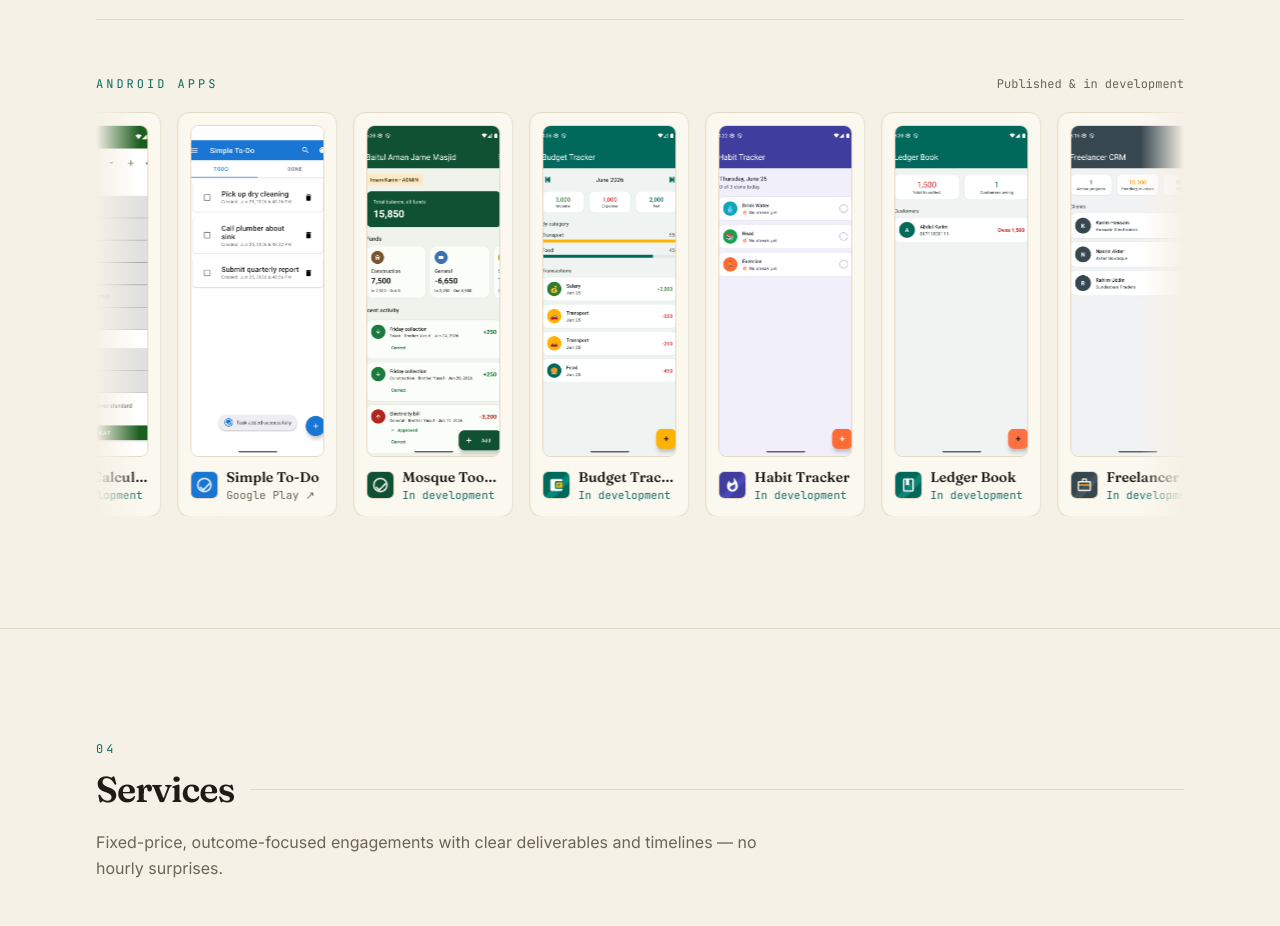
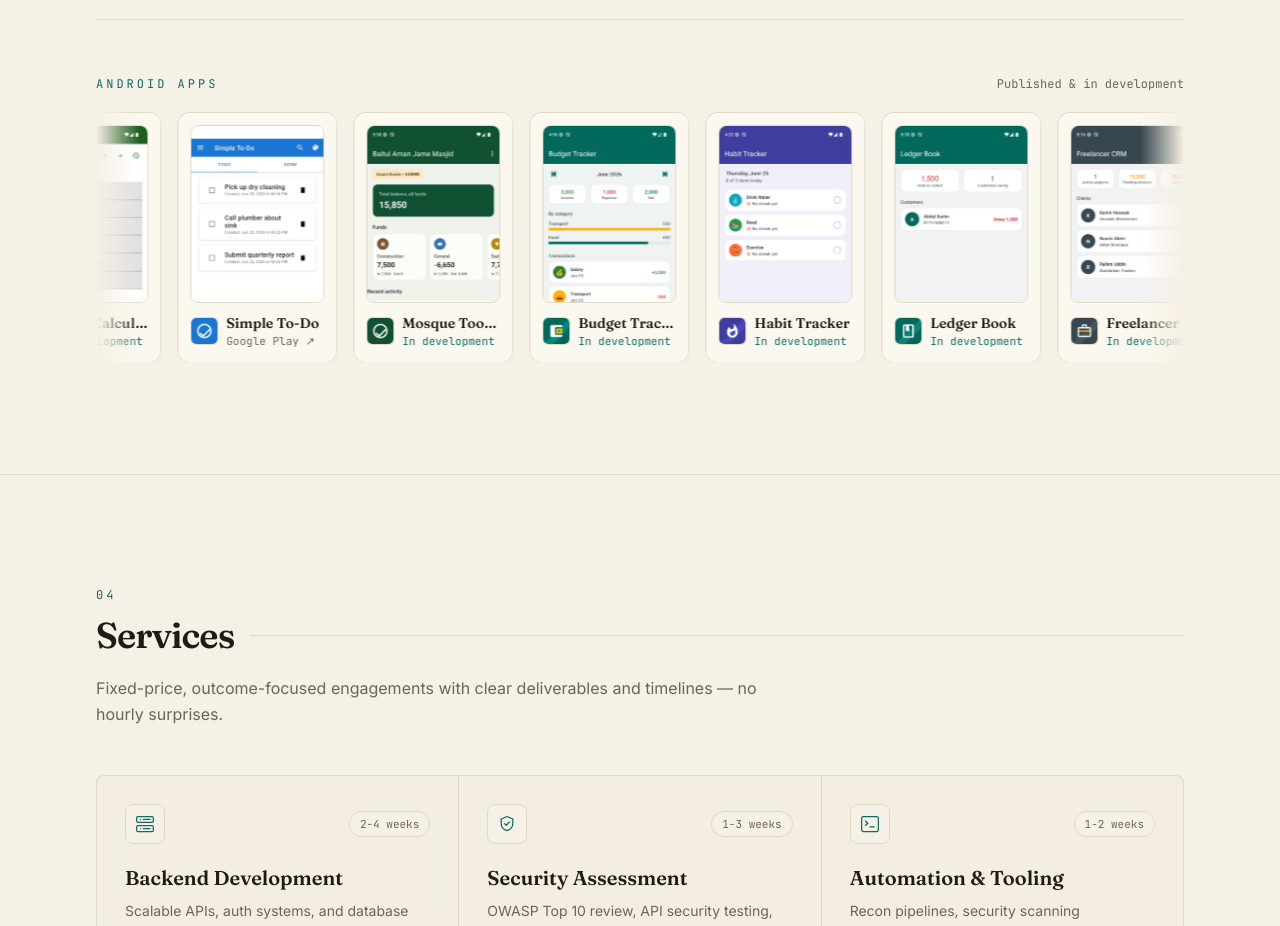
Before and after one commit to mdomorffaruk/mdomorffaruk.github.io, a React (Vite) app: page / in a window 1280 px wide. Shown: the part 4340-5266 px from the top of the page. Built offline with nearby package versions, Linux system fonts and the light colour scheme.

Commit message:
Widen Android app screenshot tiles from 2:5 to 3:4

```diff
--- a/src/App.jsx
+++ b/src/App.jsx
@@ -838,7 +838,7 @@ function Projects() {
                           src={`/${a.preview}`}
                           alt={`${a.name} screenshot`}
                           loading="lazy"
-                          className="aspect-[2/5] w-full object-cover transition-transform duration-300 group-hover:-translate-y-1"
+                          className="aspect-[3/4] w-full object-cover object-top transition-transform duration-300 group-hover:-translate-y-1"
                         />
                       </a>
                     ) : (
@@ -847,7 +847,7 @@ function Projects() {
                           src={`/${a.preview}`}
                           alt={`${a.name} screenshot`}
                           loading="lazy"
-                          className="aspect-[2/5] w-full object-cover"
+                          className="aspect-[3/4] w-full object-cover object-top"
                         />
                       </div>
                     )}
```
